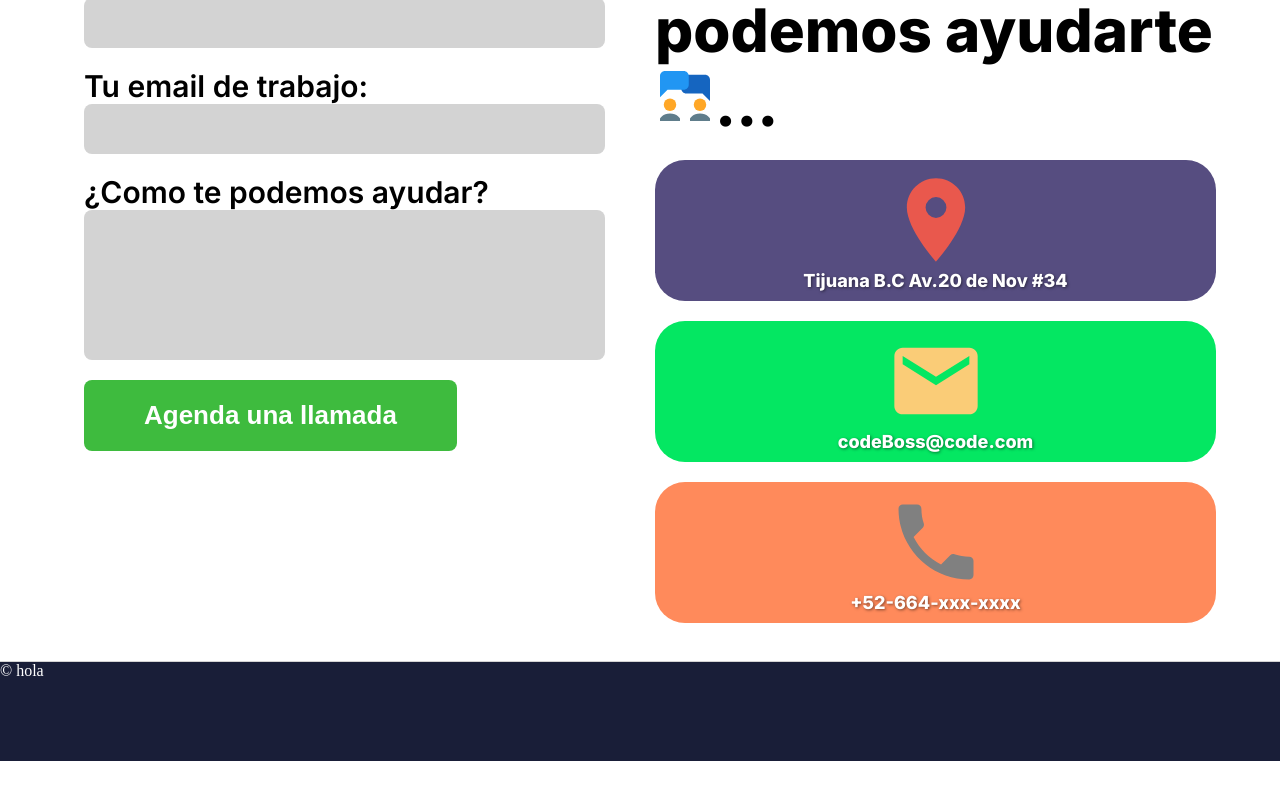
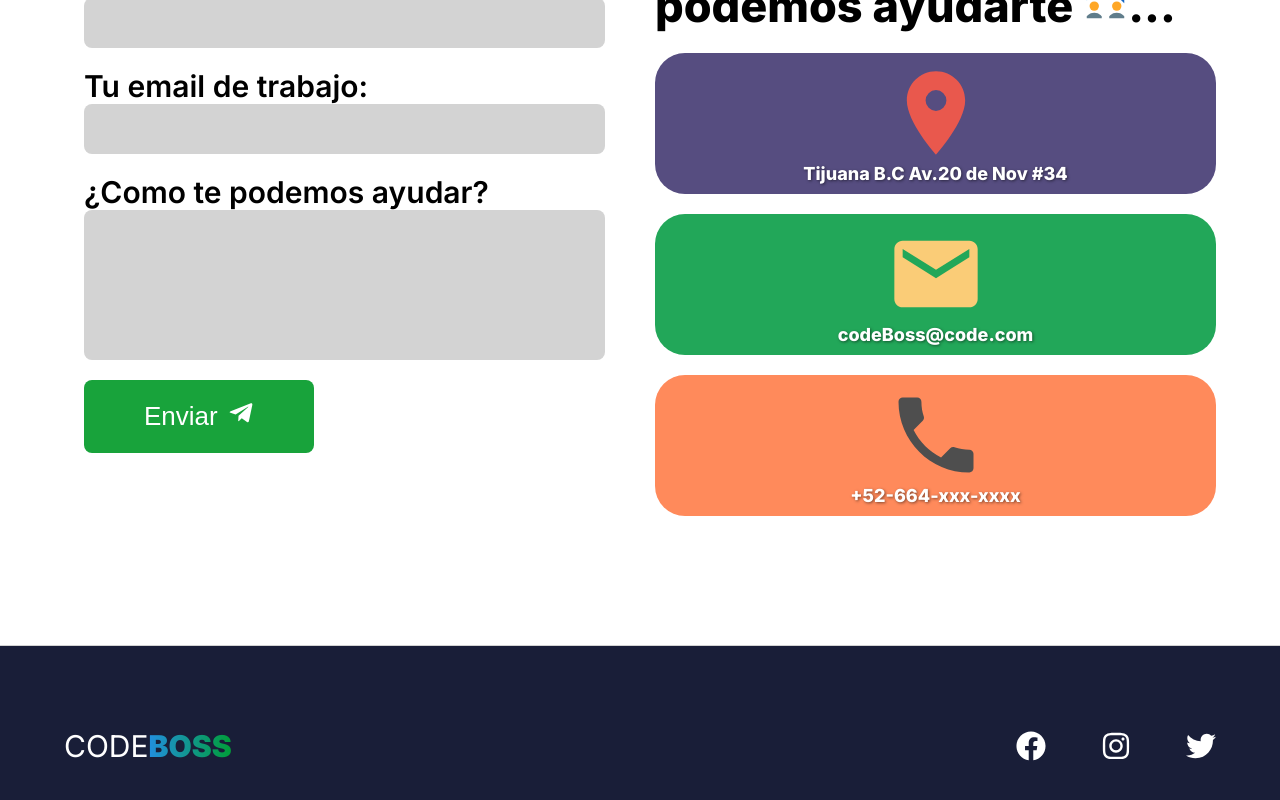
Before and after one commit to Ramos-Angel-20/nextjs-ebusiness, a Next.js app: page / in a window 1280 px wide. Shown: the part 3538-4338 px from the top of the page. Before the commit the page ends 4299 px from the top, so only its background shows below. Built offline with nearby package versions, Linux system fonts and the light colour scheme.

Commit message:
Se acabo

```diff
--- a/components/Contact.js
+++ b/components/Contact.js
@@ -1,39 +1,103 @@
 import { FcCollaboration } from 'react-icons/fc';
 import { MdLocationOn, MdMail, MdPhone } from 'react-icons/md';
+import { FaTelegramPlane } from 'react-icons/fa';
 
 import { useContext } from 'react';
 
 import { SectionsContext } from '../context/SectionsProvider';
+import useInput from '../hooks/use-input';
 import styles from '../styles/Contact.module.css'
+
+const nameValidator = name => {
+    const nameRegex = /^[a-zA-Z]+$/;
+
+    if (name.trim().lenght !== 0 && name.match(nameRegex)) {
+        return true;
+    }
+
+    return false;
+}
+
+const emailValidator = value => {
+    const emailReg = /^[^\s@]+@[^\s@]+\.[^\s@]+$/;
+
+    if (value.match(emailReg)) {
+        return true;
+    }
+
+    return false;
+}
+
+const messageRegex = message => {
+
+    if (message.trim().lenght !== 0) {
+        return true;
+    }
+
+    return false;
+}
 
 
 const Contact = () => {
 
     const { contactRef } = useContext(SectionsContext);
 
+    const {
+        inputValue: nameValue,
+        changeHandler: nameChangeHandler,
+        blurHandler: nameBlurHandler,
+        hasError: nameHasError
+    } = useInput(nameValidator);
+
+    const {
+        inputValue: emailValue,
+        changeHandler: emailChangeHandler,
+        blurHandler: emailBlurHandler,
+        hasError: emailHasError
+    } = useInput(emailValidator);
+
+    const {
+        inputValue: messageValue,
+        changeHandler: messageChangeHandler,
+        blurHandler: messageBlurHandler,
+        hasError: messageHasError
+    } = useInput(messageRegex);
+
+
+    const contactFormSubmitHandler = e => {
+        e.preventDefault();
+
+        if (nameHasError && emailHasError && messageHasError) {
+            return;
+        }
+    }
+
     return (
         <div className={styles.contact} ref={contactRef}>
             <h2>Contacto</h2>
             <div className={styles['contact__grid']}>
 
-                <form className={styles['contact__form']}>
+                <form className={styles['contact__form']} onSubmit={contactFormSubmitHandler}>
                     <div>
                         <p>Tu nombre:</p>
-                        <input type='text' name='name' />
+                        <input type='text' name='name' value={nameValue} onChange={nameChangeHandler} onBlur={nameBlurHandler}/>
+                        {nameHasError && <p style={{fontSize: '2rem', color: 'red'}}>Por favor no incluyas numeros o dejes este campo vacio...</p> }
                     </div>
 
 
                     <div>
                         <p>Tu email de trabajo:</p>
-                        <input type='text' name='email' />
+                        <input type='text' name='email' value={emailValue} onChange={emailChangeHandler} onBlur={emailBlurHandler}/>
+                        {emailHasError && <p style={{fontSize: '2rem', color: 'red'}}>Por favor usa una dirección de correo valida...</p> }
                     </div>
 
                     <div>
                         <p>¿Como te podemos ayudar?</p>
-                        <textarea name='message'></textarea>
+                        <textarea name='message' value={messageValue} onChange={messageChangeHandler} onBlur={messageBlurHandler}></textarea>
+                        {messageHasError && <p style={{fontSize: '2rem', color: 'red'}}>Por favor no dejes este campo vacio...</p> }
                     </div>
 
-                    <button type='submit'>Agenda una llamada</button>
+                    <button type='submit'>Enviar <span><FaTelegramPlane/></span></button>
                 </form>
 
                 <div className={styles['contact__text']}>
--- a/components/Footer.js
+++ b/components/Footer.js
@@ -1,9 +1,19 @@
+import { FaFacebook, FaInstagram, FaTwitter } from 'react-icons/fa';
+
 import styles from '../styles/Footer.module.css';
 
 const Footer = () => {
     return (
         <footer className={styles.footer}>
-            <p>&copy; hola</p>
+            <div className={styles['footer__content']}>
+                <h2 className={styles['footer__title']}>CODE<span>BOSS</span></h2>
+
+                <div className={styles['footer__icons']}>
+                    <FaFacebook/>
+                    <FaInstagram/>
+                    <FaTwitter/>
+                </div>
+            </div>
         </footer>
     );
 }
--- /dev/null
+++ b/hooks/use-input.js
@@ -0,0 +1,27 @@
+import { useState } from 'react';
+
+const useInput = (validationCb) => {
+
+    const [inputValue, setInputValue] = useState('');
+    const [wasTouched, setWasTouched] = useState(false);
+
+    const hasError = !validationCb(inputValue) && wasTouched;
+
+    const inputBlurHandler = () => {
+        setWasTouched(true);
+    }
+
+    const inputChangeHandler = e => {
+        setInputValue(e.target.value);
+    }
+
+    return {
+        inputValue,
+        blurHandler: inputBlurHandler,
+        changeHandler: inputChangeHandler,
+        hasError
+    };
+
+}
+
+export default useInput;
--- a/styles/AboutUs.module.css
+++ b/styles/AboutUs.module.css
@@ -22,10 +22,10 @@
     display: flex;
     flex-direction: column;
     justify-content: center;
-    gap: 5rem;
+    gap: 3rem;
 }
 
-@media screen and (min-width: 768px) {
+@media screen and (min-width: 1200px) {
     .aboutUs__grid__text {
         gap: 13rem;
     }
--- a/styles/Contact.module.css
+++ b/styles/Contact.module.css
@@ -11,10 +11,6 @@
     color: #000;
     text-align: center;
     margin: 4rem 0;
-}
-
-.contact__grid {
-
 }
 
 @media screen and (min-width: 1200px) {
@@ -68,18 +64,27 @@
 }
 
 .contact__form button {
-    background-color: rgb(62, 187, 62);
+    background-color: rgb(24, 163, 59);
     color: #fff;
-    font-weight: 600;
+    font-weight: 400;
     font-size: 2.6rem;
     padding: 2rem 6rem;
     border: none;
     border-radius: .8rem;
     text-align: center;
+    cursor: pointer;
+    transition: background-color 150ms;
+    display: flex;
+    align-items: center;
+    gap: 1rem;
+}
+
+.contact__form button:hover {
+    background-color: rgb(62, 187, 62);
 }
 
 .contact__text p{
-    font-size: 6rem;
+    font-size: var(--title-fz);
     font-weight: 800;
     color: #000;
 }
@@ -120,11 +125,11 @@
 }
 
 .contact__info__item:nth-child(2) {
-    background-color: #04E762;
+    background-color: #22a759;
     color: rgb(250, 204, 119);
 }
 
 .contact__info__item:nth-child(3) {
     background-color: #FF8A5B;
-    color: grey;
+    color: rgb(78, 78, 78);
 }
--- a/styles/Footer.module.css
+++ b/styles/Footer.module.css
@@ -1,6 +1,36 @@
 .footer {
     border-top: 1px solid lightgray;
-    min-height: 10rem;
+    min-height: 20rem;
     color: #fff;
     background-color: rgb(25, 30, 56);
+    font-family: var(--inter-font);
 }
+
+.footer__content {
+    max-width: 2000px;
+    width: 90%;
+    height: 100%;
+    margin: 0 auto;
+    display: flex;
+    align-items: center;
+    justify-content: space-between;
+}
+
+.footer h2 {
+    font-size: 3rem;
+    font-weight: 300;
+}
+
+.footer__title span {
+    font-weight: 900;
+    background: linear-gradient(to right, #218fde 0%, #009e37 100%);
+	-webkit-background-clip: text;
+	-webkit-text-fill-color: transparent;
+}
+
+.footer__icons {
+    width: 20rem;
+    display: flex;
+    justify-content: space-between;
+    font-size: 3rem;
+}
```
